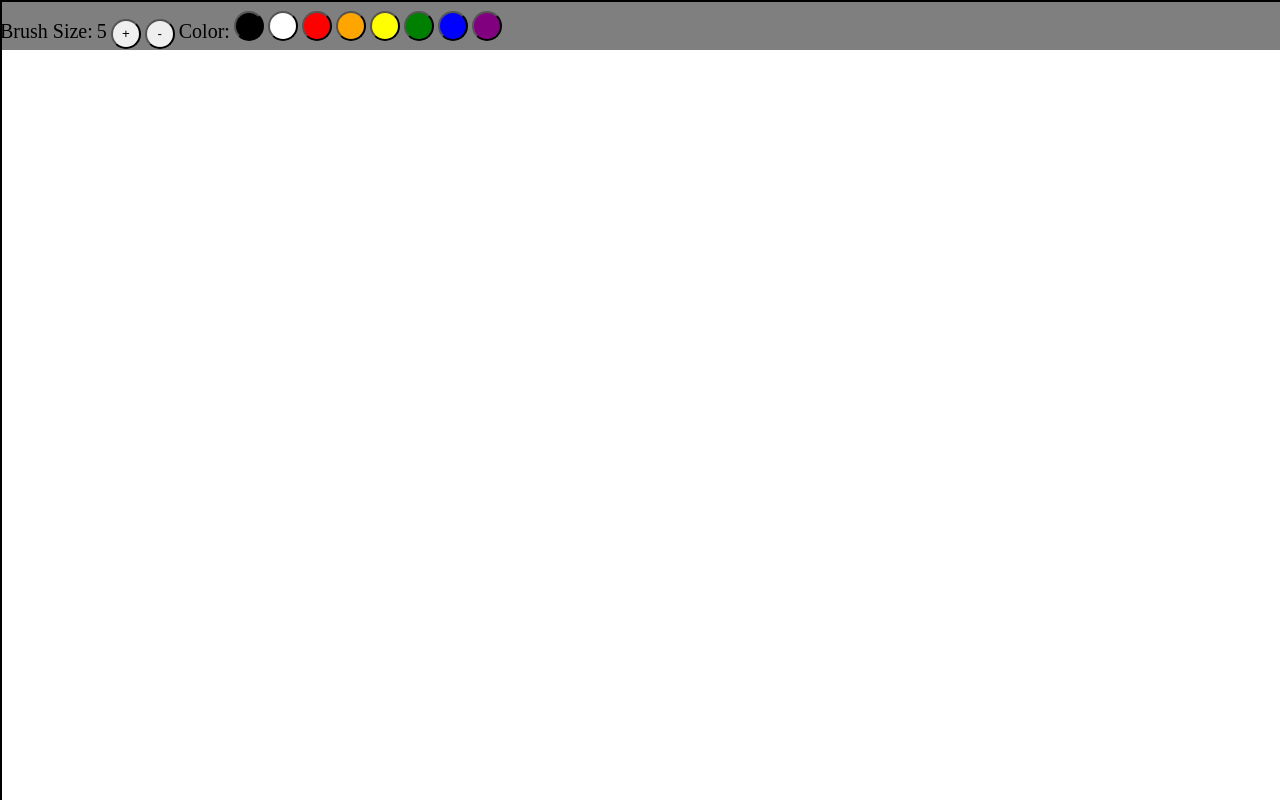
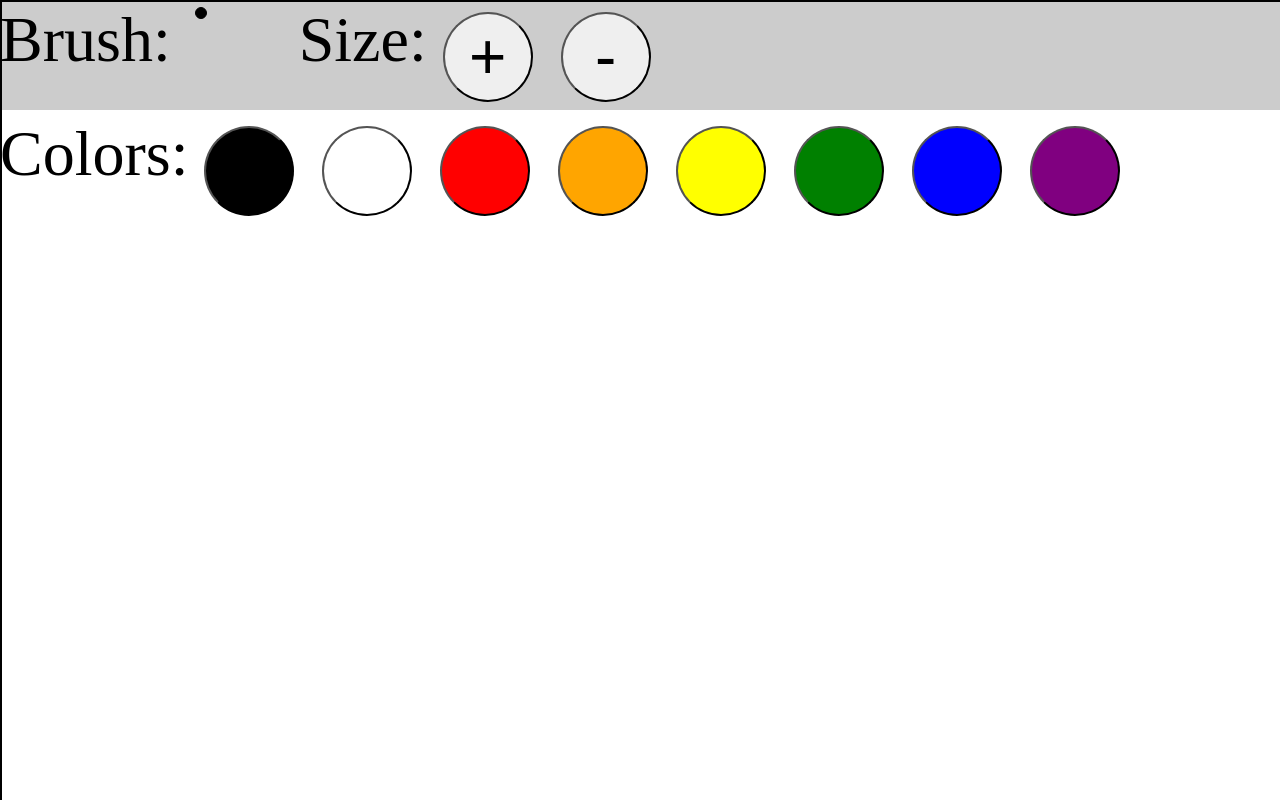
Before and after one commit to KevinTaylorS/ToastGame, a plain HTML site: page index.html in a window 1280 px wide. Drawn offline with Linux system fonts and the light colour scheme.

Commit message:
Adding README.txt. Increasing the size of toolbar.

```diff
--- a/index.html
+++ b/index.html
@@ -8,13 +8,14 @@
 	<body>
 		<div id="toolbar">
 			<div id="brushSizeTool">
-				<div><p class="toolbarText">Brush Size: </p></div>
-				<div><p id="brushSize"class="toolbarText">size</p></div>
+				<div><p class="toolbarText">Brush: </p></div>
+				<div class="toolbarSpacing"><p id="brushSize"class="toolbarText"></p></div>
+				<div><p class="toolbarText">Size: </p></div>
 				<div><button id="brushSizeUp">+</button></div>
 				<div><button id="brushSizeDown">-</button></div>
 			</div>
 			<div id="colorPallete">
-				<div><p class="toolbarText">Color: </p></div>
+				<div><p class="toolbarText">Colors: </p></div>
 				<div><button id="black" style="background-color: black"></button></div>
 				<div><button id="white" style="background-color: white"></></button></div>
 				<div><button id="red" style="background-color: red"></></button></div>
--- a/main.js
+++ b/main.js
@@ -19,16 +19,32 @@ var mousePressed = false;
 canvas.width = window.innerWidth;
 canvas.height = window.innerHeight;
 
-var radius = 5;
-brushSize.innerHTML = radius;
-context.lineWidth = radius*2;
+
+var radius;
+
+function setBrushSize(newBrushSize){
+	var min = 5;
+	var max = 100;
+	if (newBrushSize > max){
+		newBrushSize = max;
+	}
+	if (newBrushSize < min){
+		newBrushSize = min;
+	}
+	radius = newBrushSize;
+	context.lineWidth = radius;
+	brushSize.style.width = newBrushSize + "px";
+	brushSize.style.height = newBrushSize + "px";
+}
+
+setBrushSize(10);
 
 var draw = function(e){
 	if (mousePressed){
 		context.lineTo(e.offsetX, e.offsetY);
 		context.stroke();
 		context.beginPath();
-		context.arc(e.offsetX, e.offsetY, radius, 0, Math.PI*2);
+		context.arc(e.offsetX, e.offsetY, radius/2, 0, Math.PI*2);
 		context.fill();
 		context.beginPath();
 		context.moveTo(e.offsetX, e.offsetY);
@@ -53,58 +69,57 @@ canvas.addEventListener("touchend", disengage);
 canvas.addEventListener("touchstart", engage);
 canvas.addEventListener("touchmove", draw);
 
-function setBrushSize(newBrushSize){
-	if (newBrushSize > 20){
-		newBrushSize = 20;
-	}
-	if (newBrushSize < 1){
-		newBrushSize = 1;
-	}
-	radius = newBrushSize;
-	context.lineWidth = radius*2;
-	brushSize.innerHTML = newBrushSize;
-}
-
 brushSizeUp.addEventListener("click", function(){
-	setBrushSize(radius + 1);
+	setBrushSize(radius + 5);
 });
 brushSizeDown.addEventListener("click", function(){
-	setBrushSize(radius - 1);
+	setBrushSize(radius - 5);
 });
+
 
 palleteBlack.addEventListener("click", function(){
 	context.strokeStyle = "black";
 	context.fillStyle = "black";
+	brushSize.style.backgroundColor = "black";
 });
 palleteWhite.addEventListener("click", function(){
 	context.strokeStyle = "white";
 	context.fillStyle = "white";
+	brushSize.style.backgroundColor = "white";
 });
 palleteRed.addEventListener("click", function(){
 	context.strokeStyle = "red";
 	context.fillStyle = "red";
+	brushSize.style.backgroundColor = "red";
 });
 palleteOrange.addEventListener("click", function(){
 	context.strokeStyle = "orange";
 	context.fillStyle = "orange";
+	brushSize.style.backgroundColor = "orange";
 });
 palleteYellow.addEventListener("click", function(){
 	context.strokeStyle = "yellow";
 	context.fillStyle = "yellow";
+	brushSize.style.backgroundColor = "yellow";
 });
 palleteGreen.addEventListener("click", function(){
 	context.strokeStyle = "green";
 	context.fillStyle = "green";
+	brushSize.style.backgroundColor = "green";
 });
 palleteBlue.addEventListener("click", function(){
 	context.strokeStyle = "blue";
 	context.fillStyle = "blue";
+	brushSize.style.backgroundColor = "blue";
 });
 palletePurple.addEventListener("click", function(){
 	context.strokeStyle = "purple";
 	context.fillStyle = "purple";
+	brushSize.style.backgroundColor = "purple";
 });
 
-document.body.addEventListener('touchstart', function(e){ e.preventDefault(); });
+document.body.addEventListener('touchstart', function(e){
+	e.preventDefault();
+}, false);
 
 console.log("text");
--- a/style.css
+++ b/style.css
@@ -6,9 +6,6 @@ html, body{
 body{
 	position: relative;
 }
-.grey{
-	color: #BBB;
-}
 canvas{
 	border: 2px solid black;
 	display: block;
@@ -16,18 +13,41 @@ canvas{
 #toolbar{
 	position: fixed;
 	top: 0;
-	background-color: rgba(0,0,0,0.5);
+	background-color: rgba(0,0,0,0.2);
 	width: 100%;
-	height: 50px;
+	height: 110px;
 }
 div{
 	display: inline-block;
 }
 button{
-	height: 30px;
-	width: 30px;
+	height: 90px;
+	width: 90px;
 	border-radius: 50%;
+	padding: 0;
+	margin: 12px;
+	vertical-align: middle;
+	font-size: 64px;
 }
 .toolbarText{
-	font-size: 20px;
+	font-size: 64px;
+	margin: 0;
+	padding: 0;
+	padding: 18;
 }
+#brushSize{
+	width: 100px;
+	height: 100px;
+	background-color: black;
+	color: white;
+	border-radius: 50%;
+	border-width: 1px;
+	border-style: solid;
+	border-color: black;
+}
+.toolbarSpacing{
+	width: 100px;
+	height: 100px;
+	vertical-align: middle;
+	margin-left: 20px;
+}
```
Also changed, not shown: 1 other file.
